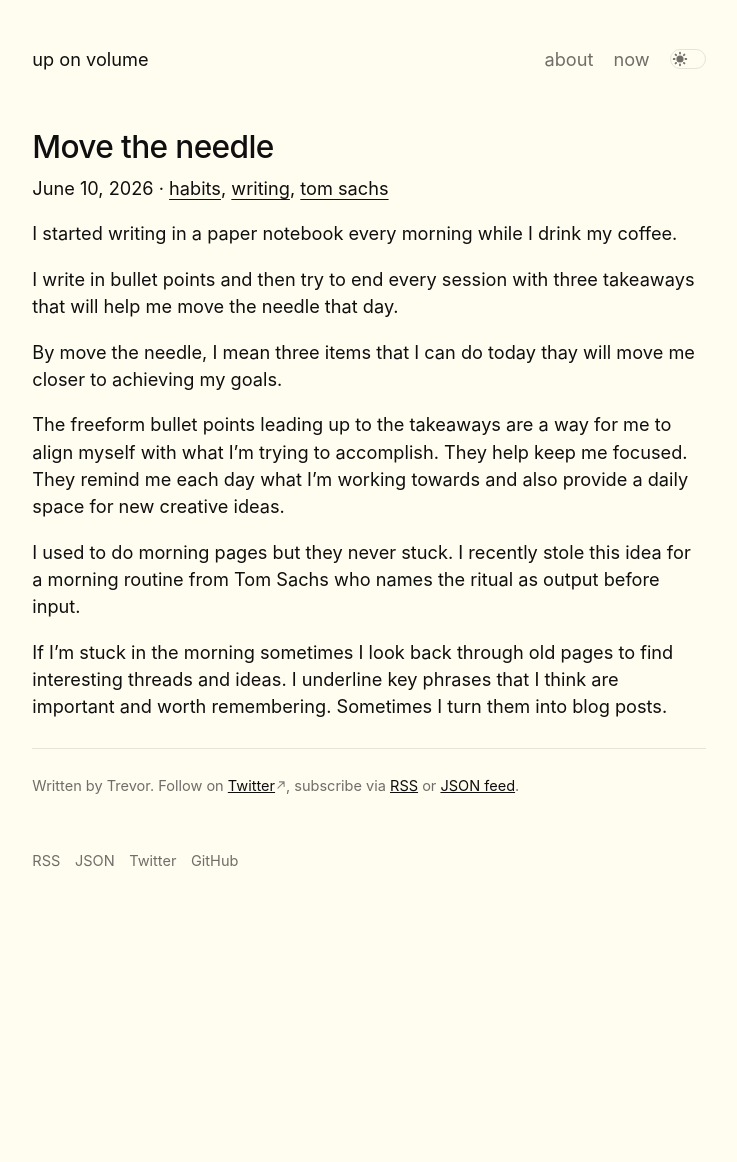
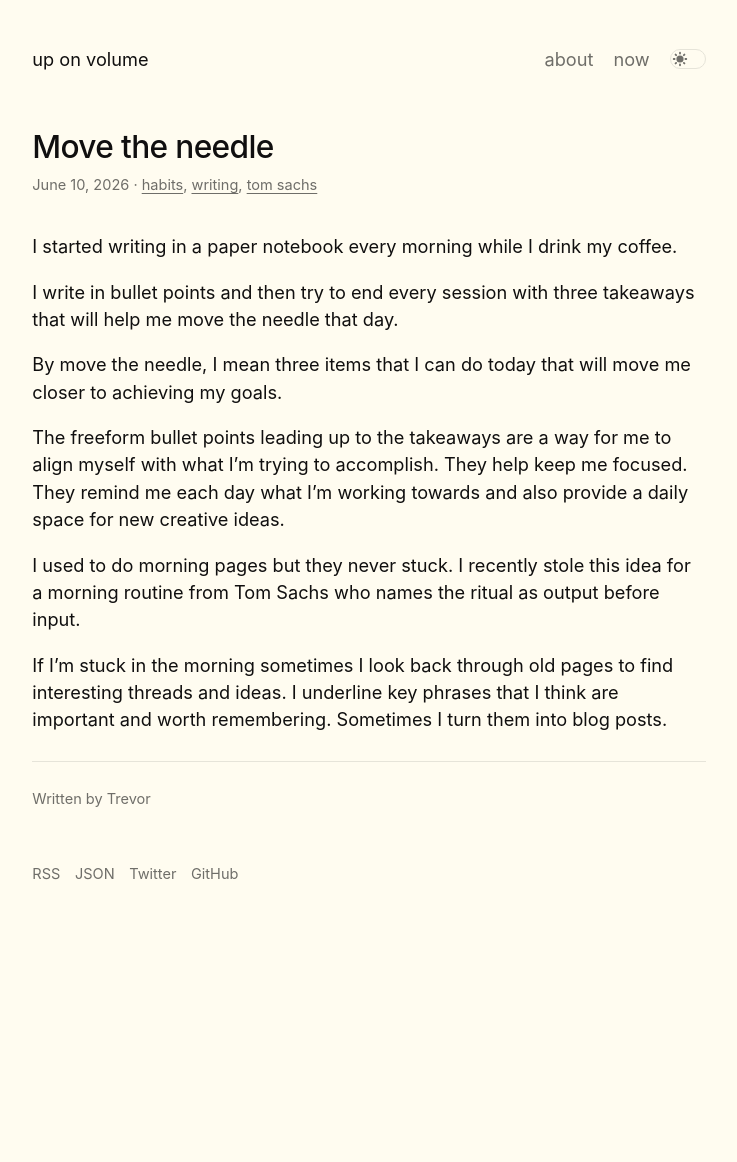
Before and after one commit to txpost/uponvolume-website, a Jekyll site: the page built from _notes/2026-06-10-move-the-needle.md, in a window 1280 px wide. Shown: the whole page, without its empty margins (271-1008 px from the left). Built offline with Jekyll 4.4.1, drawn with Linux system fonts in a browser that asks for light colours.

Commit message:
Post layout polish: meta spacing/color, center page headers, footer trim
Style the .post-meta row muted gray with space below the title block. Fix the
centered-wrapper rule (dead `heading` selector replaced with main > h1/h2/h3)
so tag/archive page headers like "All / Habits" align with the content column.
Simplify the note footer to "Written by Trevor"; fix a typo in move-the-needle.

Co-Authored-By: Claude Opus 4.8 (1M context) <noreply@anthropic.com>

```diff
--- a/_layouts/note.html
+++ b/_layouts/note.html
@@ -6,21 +6,17 @@ layout: default
   <h1>{{ page.title }}</h1>
 
   <div class="post-meta">
-    <time datetime="{{ page.date | date_to_xmlschema }}">{{ page.date | date: "%B %-d, %Y" }}</time>
-    {% if page.topics and page.topics.size > 0 %}
-       · {% for topic in page.topics %}<a href="/topics/{{ topic | slugify }}/" class="tag">{{ topic }}</a>{% unless forloop.last %}, {% endunless %}{% endfor %}
-    {% endif %}
+    <time datetime="{{ page.date | date_to_xmlschema }}"
+      >{{ page.date | date: "%B %-d, %Y" }}</time
+    >
+    {% if page.topics and page.topics.size > 0 %} · {% for topic in page.topics
+    %}<a href="/topics/{{ topic | slugify }}/" class="tag">{{ topic }}</a>{%
+    unless forloop.last %}, {% endunless %}{% endfor %} {% endif %}
   </div>
 
-  <div class="post-content">
-    {{ content }}
-  </div>
+  <div class="post-content">{{ content }}</div>
 
-  <hr>
+  <hr />
 
-  <p class="small">
-    Written by Trevor.
-    {% if site.twitter %}Follow on <a href="https://twitter.com/{{ site.twitter }}" target="_blank">Twitter</a>,{% endif %}
-    subscribe via <a href="/rss.xml">RSS</a> or <a href="/feed.json">JSON feed</a>.
-  </p>
+  <p class="small">Written by Trevor</p>
 </article>
--- a/_notes/2026-06-10-move-the-needle.md
+++ b/_notes/2026-06-10-move-the-needle.md
@@ -2,14 +2,14 @@
 title: Move the needle
 date: 2026-06-10
 topics: [habits, writing, tom sachs]
-description: Why I write in a notebook every morning
+description: Why I write in a notebook every morning.
 ---
 
 I started writing in a paper notebook every morning while I drink my coffee.
 
 I write in bullet points and then try to end every session with three takeaways that will help me move the needle that day.
 
-By move the needle, I mean three items that I can do today thay will move me closer to achieving my goals.
+By move the needle, I mean three items that I can do today that will move me closer to achieving my goals.
 
 The freeform bullet points leading up to the takeaways are a way for me to align myself with what I’m trying to accomplish. They help keep me focused. They remind me each day what I’m working towards and also provide a daily space for new creative ideas.
 
--- a/_sass/_style.scss
+++ b/_sass/_style.scss
@@ -40,7 +40,9 @@ body {
 nav,
 footer,
 article,
-heading,
+main > h1,
+main > h2,
+main > h3,
 main > .post-hero,
 main > .post-hero-link,
 main > .post-list,
@@ -81,6 +83,28 @@ small {
   font-size: var(--font-smaller);
   line-height: 1.4;
   color: var(--color-tx-muted);
+}
+
+// Post header meta row (date · topics) under the title. Muted gray and set off
+// from the body with extra space below the whole header block.
+.post-meta {
+  font-size: var(--font-smaller);
+  color: var(--color-tx-muted);
+  margin-bottom: 2.5em;
+
+  time {
+    color: var(--color-tx-muted);
+  }
+
+  // Topic links read as part of the muted row, not full-strength links —
+  // they brighten to the action color on hover.
+  .tag {
+    color: var(--color-tx-muted);
+
+    &:hover {
+      color: var(--color-action);
+    }
+  }
 }
 
 img {
```
